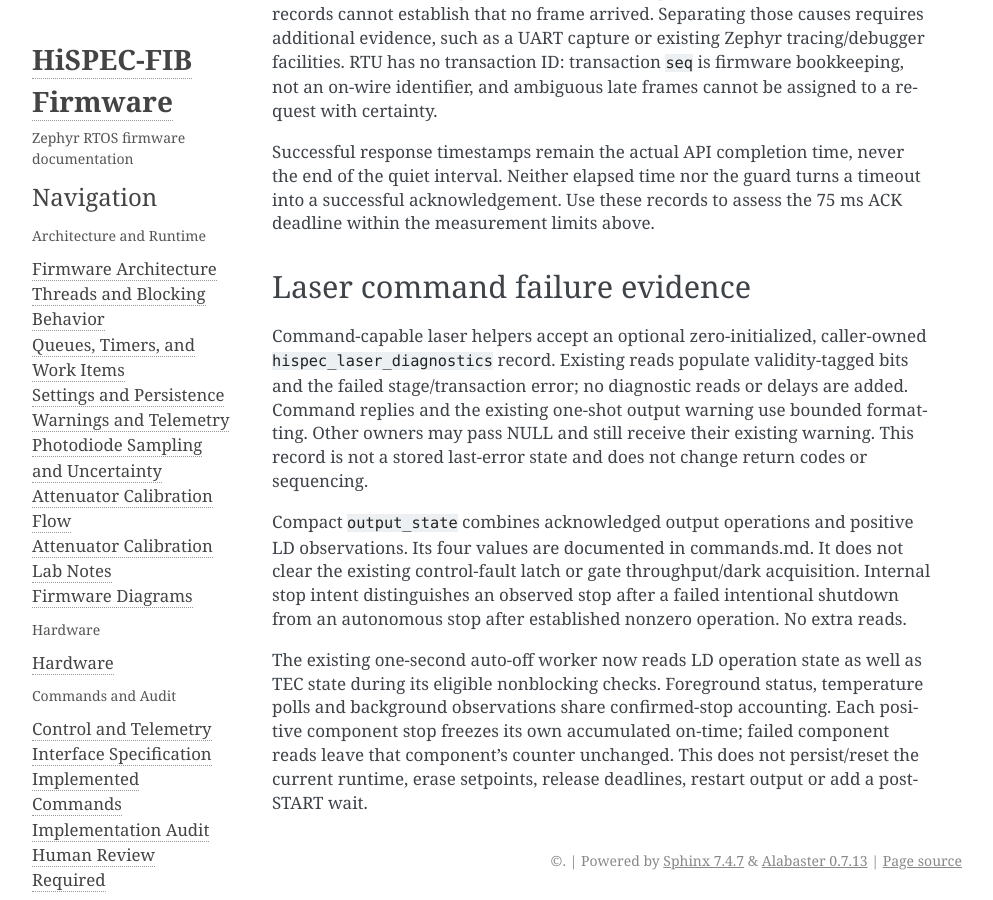
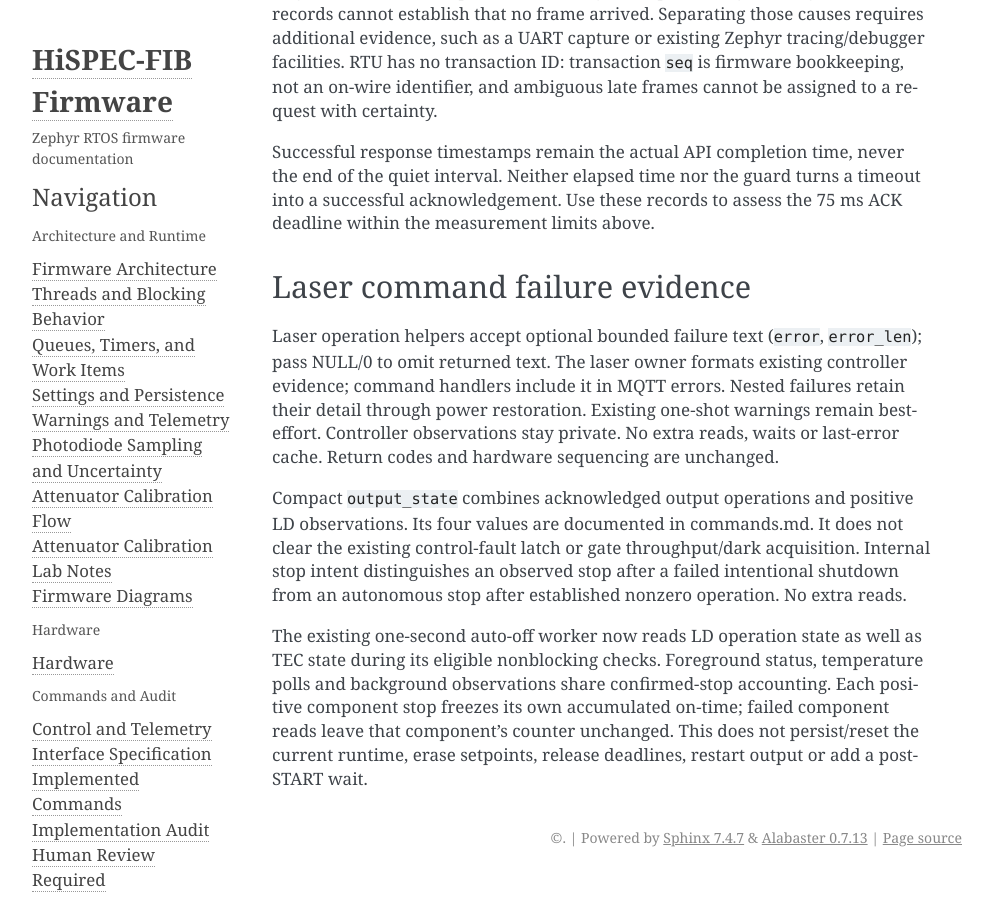
Before and after one commit to COO-Utilities/hispec-tib, a Sphinx documentation site: the page built from doc/api/maiman_laser.md, in a window 1280 px wide and 900 px high, scrolled down 4194 px. Shown: the whole window, without its empty margins (148-1141 px from the left). Built offline with Sphinx 7.4.7, drawn with Linux system fonts in a browser that asks for light colours.

Commit message:
Simplify laser failure reporting into bounded MQTT detail

```diff
--- a/doc/api/maiman_laser.md
+++ b/doc/api/maiman_laser.md
@@ -174,12 +174,12 @@ within the measurement limits above.
 
 ## Laser command failure evidence
 
-Command-capable laser helpers accept an optional zero-initialized, caller-owned
-`hispec_laser_diagnostics` record. Existing reads populate validity-tagged bits
-and the failed stage/transaction error; no diagnostic reads or delays are added.
-Command replies and the existing one-shot output warning use bounded formatting.
-Other owners may pass NULL and still receive their existing warning. This record
-is not a stored last-error state and does not change return codes or sequencing.
+Laser operation helpers accept optional bounded failure text (`error`, `error_len`);
+pass NULL/0 to omit returned text. The laser owner formats existing controller
+evidence; command handlers include it in MQTT errors. Nested failures retain their
+detail through power restoration. Existing one-shot warnings remain best-effort.
+Controller observations stay private. No extra reads, waits or last-error cache.
+Return codes and hardware sequencing are unchanged.
 
 Compact `output_state` combines acknowledged output operations and positive LD
 observations. Its four values are documented in commands.md. It does not clear
```
Also changed, not shown: doc/temp_test_change_proposals.md (+4 -0 lines), 6 other files.
